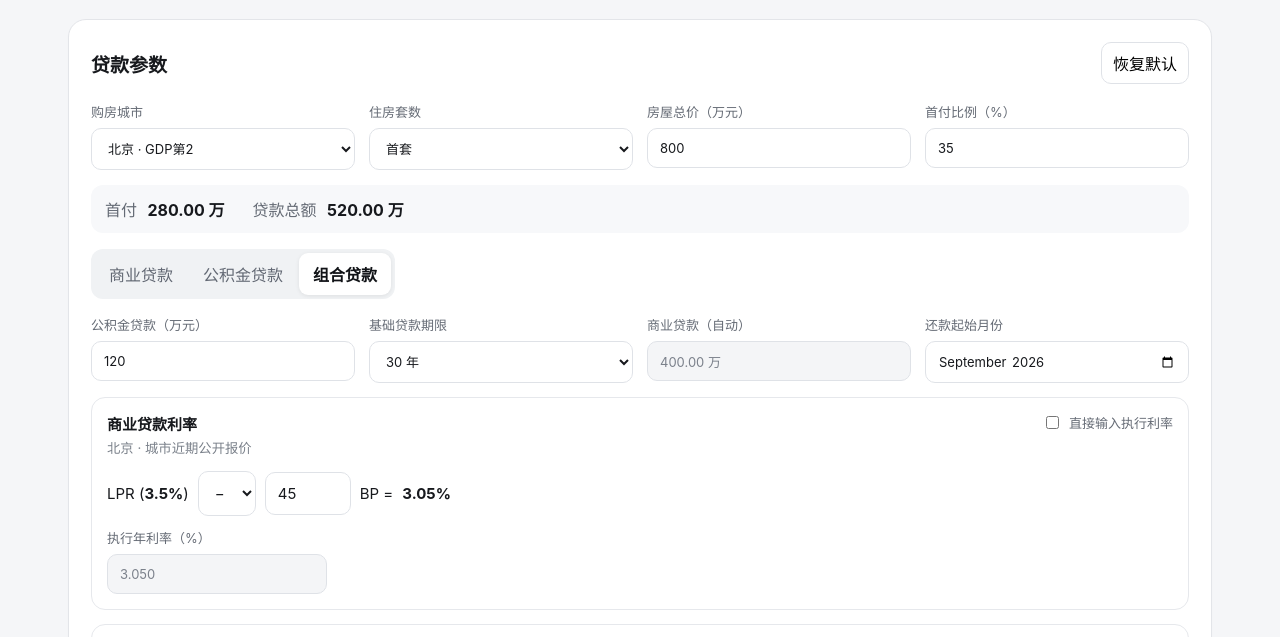
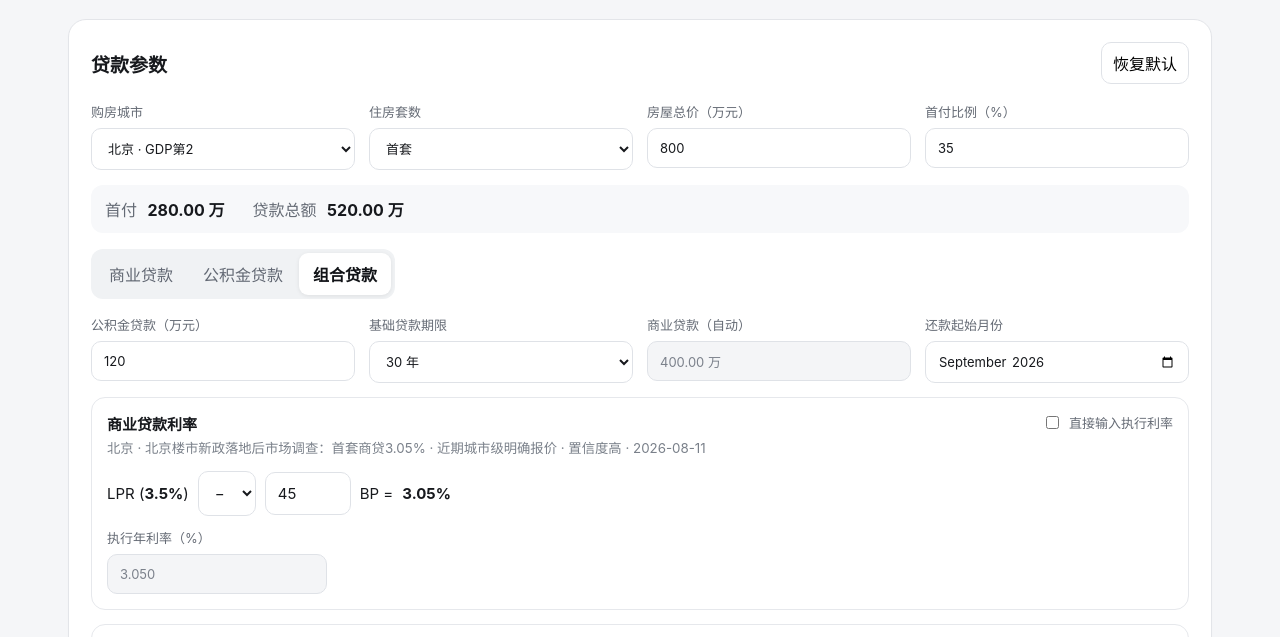
Before and after one commit to v0v0/mortgage-calculator, a plain HTML site: page index.html in a window 1280 px wide. Shown: the part 144-781 px from the top of the page. Drawn offline with Linux system fonts and the light colour scheme.

Commit message:
feat: load verified city mortgage rate snapshot

```diff
--- a/index.html
+++ b/index.html
@@ -113,6 +113,7 @@
       <p>本工具仅供测算。商业房贷参考利率可能因银行、楼盘及借款人资质不同而变化，实际结果以贷款机构审批与合同为准。</p>
     </footer>
   </main>
+  <script src="./rate-verification-loader.js" defer></script>
   <script src="./app.js" defer></script>
   <script src="./analytics.js" defer></script>
 </body>
```
